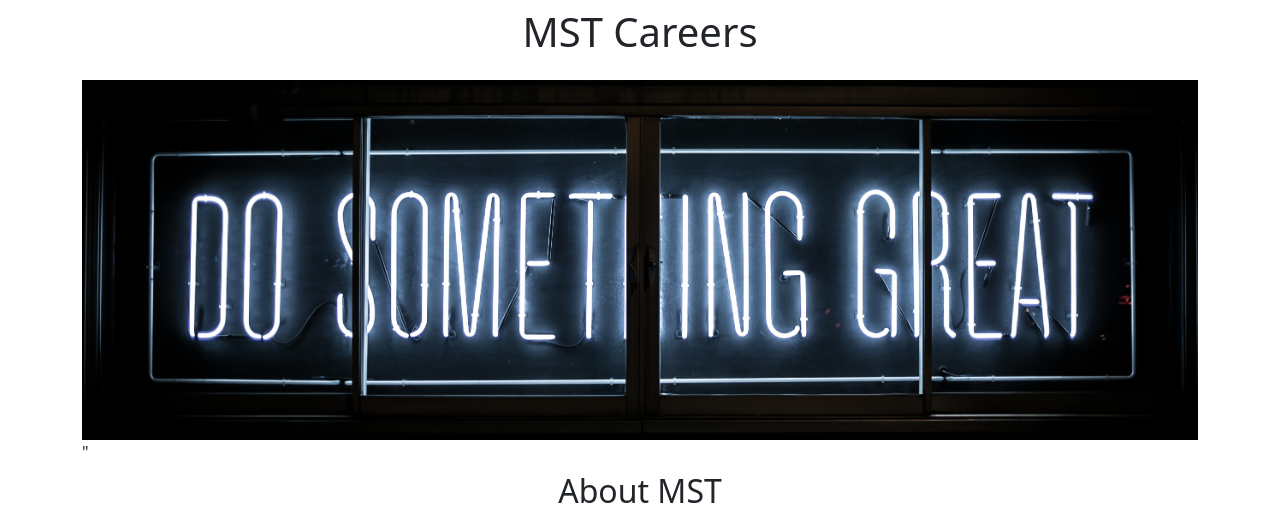
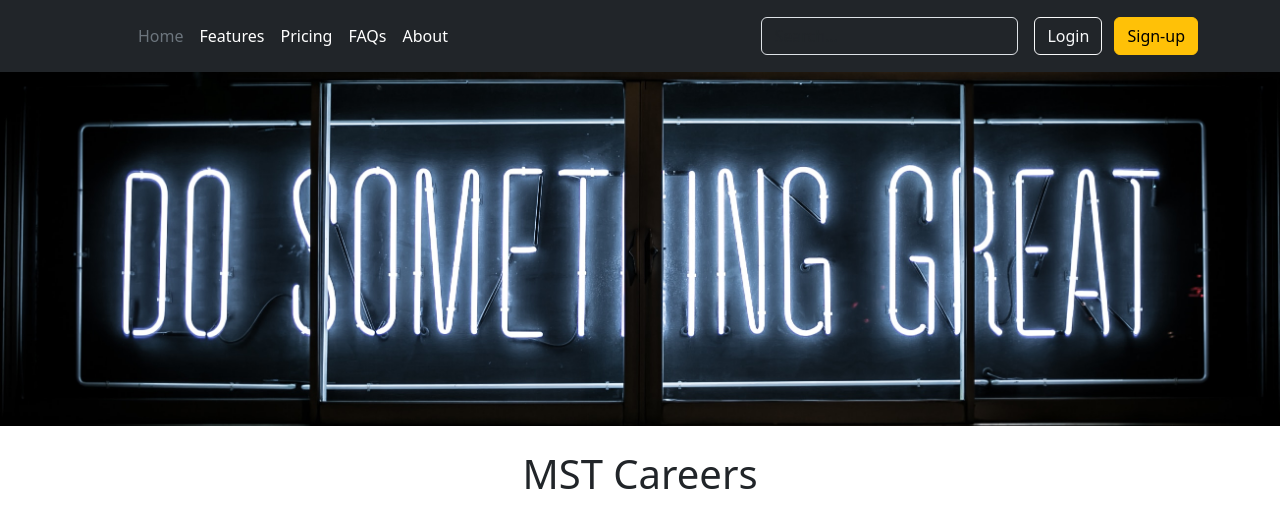
Before and after one commit to MARKST-47/careers-website-v2, a Flask app: page / in a window 1280 px wide. Shown: the top 519 px of the page. Run offline with Flask 3, Linux system fonts and the light colour scheme.

Commit message:
Made Functional & Aesthetic Improvements

```diff
--- /dev/null
+++ b/templates/footer.html
@@ -0,0 +1,12 @@
+<div class="container">
+  <footer class="py-3 my-4">
+    <ul class="nav justify-content-center border-bottom pb-3 mb-3">
+      <li class="nav-item"><a href="#" class="nav-link px-2 text-body-secondary">Home</a></li>
+      <li class="nav-item"><a href="#" class="nav-link px-2 text-body-secondary">Features</a></li>
+      <li class="nav-item"><a href="#" class="nav-link px-2 text-body-secondary">Pricing</a></li>
+      <li class="nav-item"><a href="#" class="nav-link px-2 text-body-secondary">FAQs</a></li>
+      <li class="nav-item"><a href="#" class="nav-link px-2 text-body-secondary">About</a></li>
+    </ul>
+    <p class="text-center text-body-secondary">&copy; 2023 MST, Inc</p>
+  </footer>
+</div>
--- a/templates/home.html
+++ b/templates/home.html
@@ -10,15 +10,22 @@
         height: 360px;
         width: 100%;
         object-fit: cover;
+        margin-bottom: 16px;
       }
     </style>
   </head>
   <body>
+    {% include 'nav.html' %}
+    <img class="img-fluid" id="banner" src="https://70473d2b-14d1-4d7e-a5c7-2723e7bbf60b-00-3nobbo0cy3uu1.kirk.replit.dev/static/banner.jpg" height="320">
     <div class="container">
     <h1 class="text-center mt-2 mb-4">{{company_name}} Careers</h1>
-    <img class="img-fluid" id="banner" src="https://70473d2b-14d1-4d7e-a5c7-2723e7bbf60b-00-3nobbo0cy3uu1.kirk.replit.dev/static/banner.jpg" height="320">"
-    <h2 class="text-center mt-2 mb-4">About {{company_name}}</h2>
+      <div class="row" style="margin-bottom: 16px;">
+        <div class="col-md-6">
     <p class="lead">Lorem ipsum dolor sit amet, consectetur adipiscing elit, sed do eiusmod tempor incididunt ut labore et dolore magna aliqua. Nunc vel risus commodo viverra maecenas accumsan lacus. Purus in massa tempor nec feugiat nisl. Nunc lobortis mattis aliquam faucibus purus in massa tempor nec. Neque laoreet suspendisse interdum consectetur libero. Nulla facilisi nullam vehicula ipsum a. Suspendisse faucibus interdum posuere lorem ipsum. Nisl vel pretium lectus quam id leo in vitae. Praesent elementum facilisis leo vel fringilla. Sagittis vitae et leo duis ut. Euismod quis viverra nibh cras pulvinar mattis nunc. Et netus et malesuada fames ac turpis egestas integer eget.</p>
+        </div>
+      <div class="d-none d-md-block col-md-6">
+      <img src="/static/people.jpg" style="height: 320px; border-radius: 4px;">
+      </div>
     <h2 class="text-center mt-2 mb-4">Job Openings</h2>
     <div>
       {% for job in jobs %}
@@ -26,9 +33,10 @@
       {% endfor %}
     </div>
     <div class="text-center">
-      <button class="btn btn-primary btn-lg">Contact Us</button>
+      <a href="mailto:markstephenthomas10@gmail.com?subject=Question%20about%20Job%20Openings&body=My%20name%3A%20%3Cyour%20name%20here%3E%0D%0A%0D%0AMy%20questions%3A%20%3Cquestions%3E" class="btn btn-primary btn-lg">Contact Us</a>
       <p class="mt-4">Copyright 2024, {{company_name}}</p>
     </div>
     </div>
   </body>
+  {% include 'footer.html' %}
 </html>
--- a/templates/jobitem.html
+++ b/templates/jobitem.html
@@ -12,7 +12,7 @@
     {% endif %}
   </div>
   <div class="col-2">
-    <button type="button" class="btn btn-outline-primary">Apply
-    </button>
+    <a href="mailto:markstephenthomas10@gmail.com?subject=Application%20for%20{{job['title']}}&body=My%20name%3A%20%3Cyour%20name%20here%3E%0D%0A%0D%0AMy%20Resume%20link%3A%20%3Cresume%20link%3E%0D%0A%0D%0AMy%20LinkedIn%20link%3A%20%3Clinked%20in%3E" type="button" class="btn btn-outline-primary float-right align-middle">Apply
+    </a>
   </div>
 </div>
--- /dev/null
+++ b/templates/nav.html
@@ -0,0 +1,27 @@
+<header class="p-3 text-bg-dark fixed-top">
+  <div class="container">
+    <div class="d-flex flex-wrap align-items-center justify-content-center justify-content-lg-start">
+      <a href="/" class="d-flex align-items-center mb-2 mb-lg-0 text-white text-decoration-none">
+        <svg class="bi me-2" width="40" height="32" role="img" aria-label="Bootstrap"><use xlink:href="#bootstrap"/></svg>
+      </a>
+
+      <ul class="nav col-12 col-lg-auto me-lg-auto mb-2 justify-content-center mb-md-0">
+        <li><a href="#" class="nav-link px-2 text-secondary">Home</a></li>
+        <li><a href="#" class="nav-link px-2 text-white">Features</a></li>
+        <li><a href="#" class="nav-link px-2 text-white">Pricing</a></li>
+        <li><a href="#" class="nav-link px-2 text-white">FAQs</a></li>
+        <li><a href="#" class="nav-link px-2 text-white">About</a></li>
+      </ul>
+
+      <form class="col-12 col-lg-auto mb-3 mb-lg-0 me-lg-3" role="search">
+        <input type="search" class="form-control form-control-dark text-bg-dark" placeholder="Search..." aria-label="Search">
+      </form>
+
+      <div class="text-end">
+        <button type="button" class="btn btn-outline-light me-2">Login</button>
+        <button type="button" class="btn btn-warning">Sign-up</button>
+      </div>
+    </div>
+  </div>
+</header>
+<div style="height: 66px;"></div>
```
Also changed, not shown: 1 other file.
